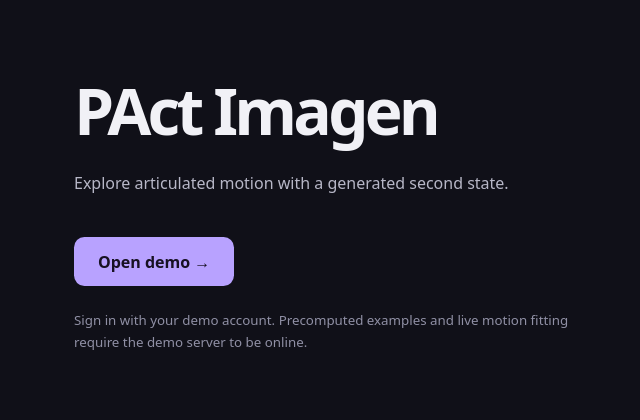
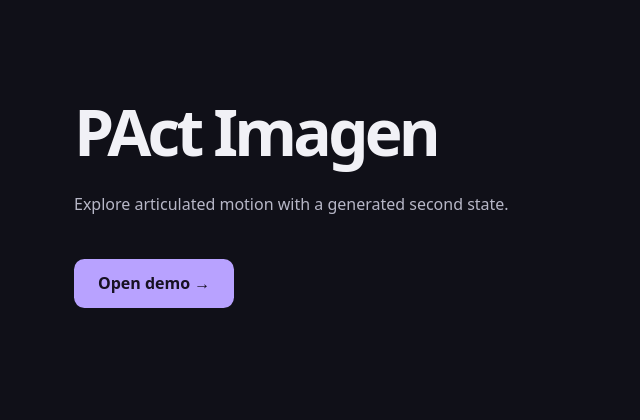
Before and after one commit to yxl-unt/pact-imagen-demo, a plain HTML site: page index.html in a window 1280 px wide. Shown: the part 190-610 px from the top of the page, without its empty margins (278-918 px from the left). Drawn offline with Linux system fonts and the light colour scheme.

Commit message:
Remove entry page note

```diff
--- a/index.html
+++ b/index.html
@@ -14,7 +14,6 @@
     .open { display: inline-block; margin: 1.5rem 0; padding: .85rem 1.5rem; border-radius: .65rem; background: #b8a2ff; color: #171122; font-weight: 650; text-decoration: none; }
     .open:hover { background: #cbbbff; }
     .open:focus-visible { outline: 3px solid #fff; outline-offset: 5px; }
-    small { display: block; max-width: 32rem; line-height: 1.6; color: #9090a5; }
   </style>
 </head>
 <body>
@@ -22,7 +21,6 @@
     <h1>PAct Imagen</h1>
     <p>Explore articulated motion with a generated second state.</p>
     <a class="open" href="https://d34cb9741665dfbeda.gradio.live/">Open demo &rarr;</a>
-    <small>Sign in with your demo account. Precomputed examples and live motion fitting require the demo server to be online.</small>
   </main>
 </body>
 </html>
```
